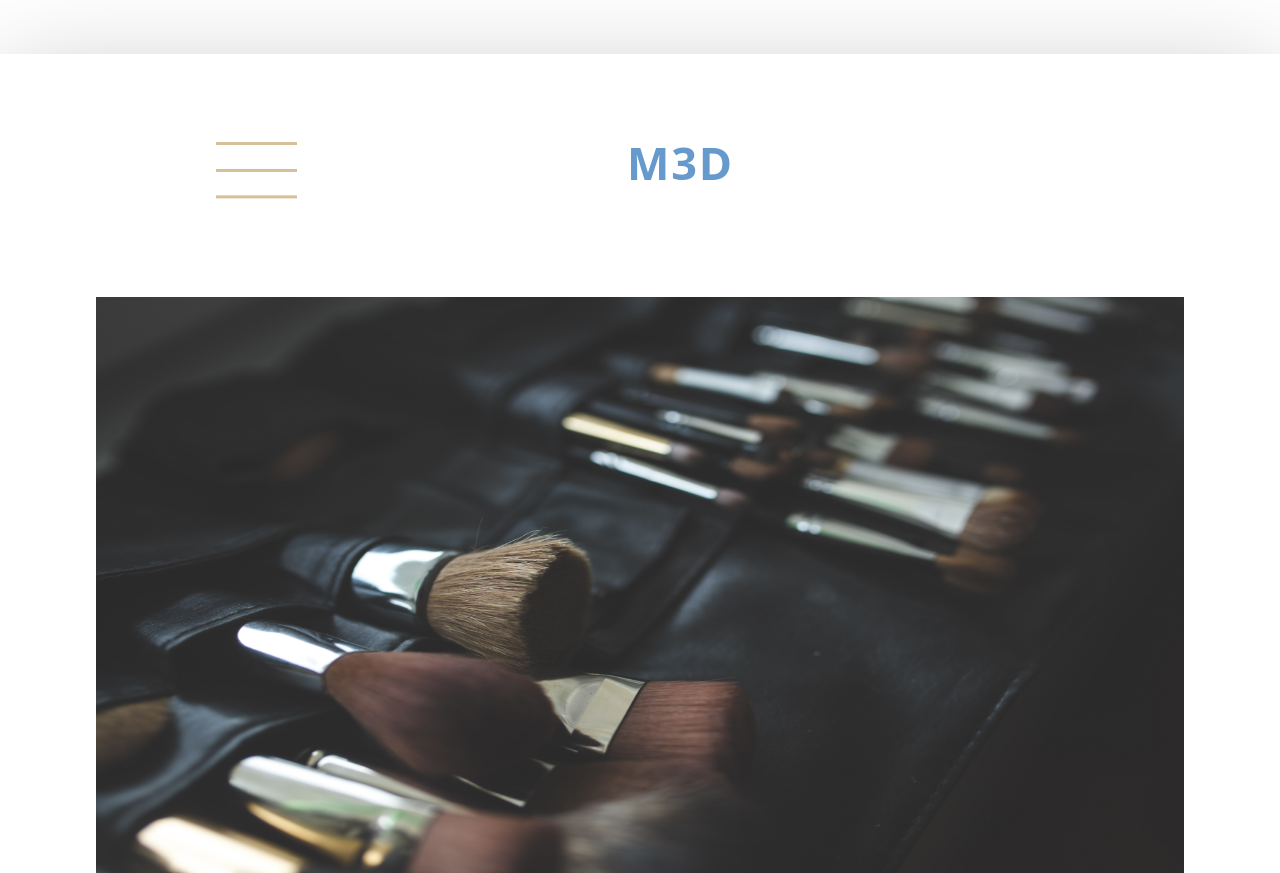
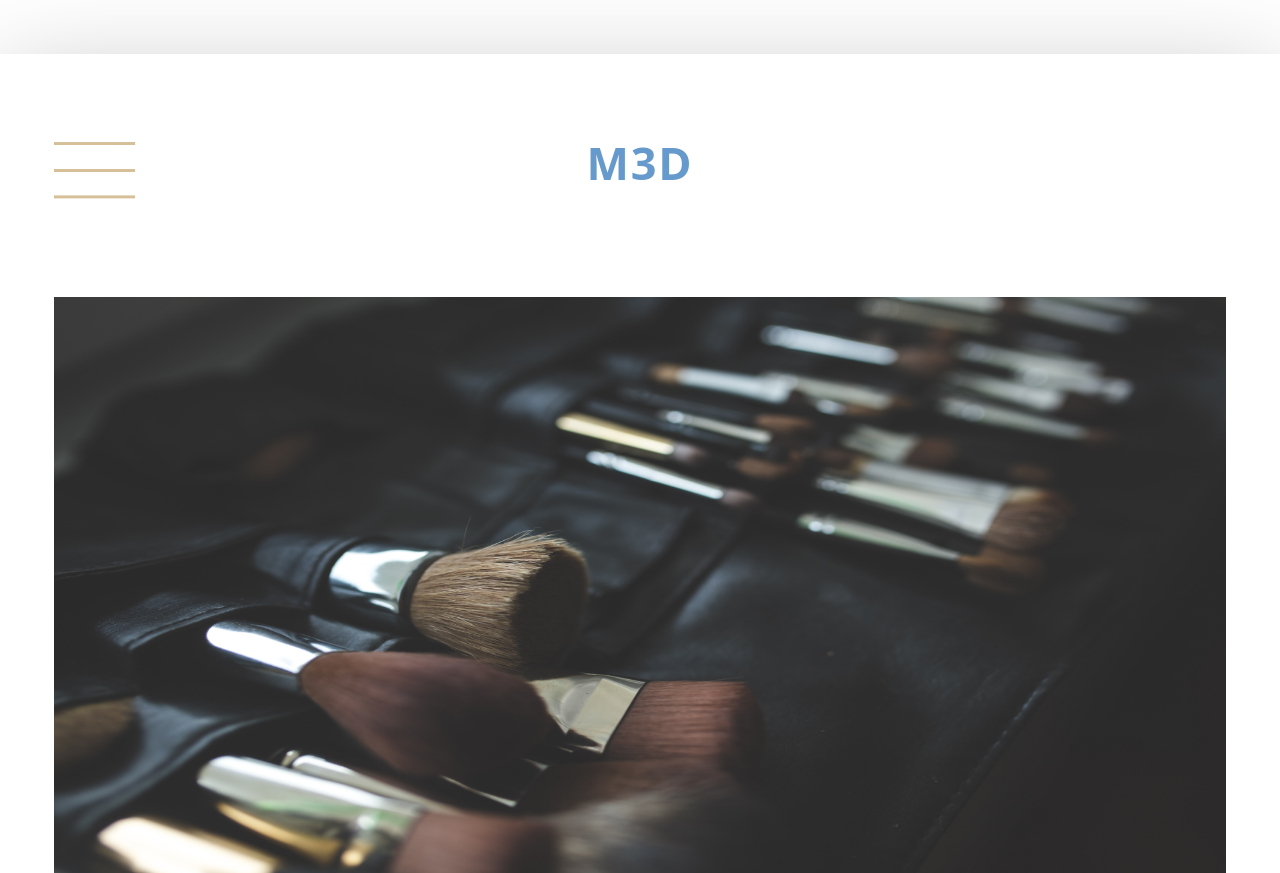
Before and after one commit to KamuiShiroPL/m3d, a website: page index.html in a window 1280 px wide. Shown: the top 873 px of the page. Drawn offline with Linux system fonts and the light colour scheme.

Commit message:
Fix footer elements proportions. Fix width and centering

```diff
--- a/index.html
+++ b/index.html
@@ -14,8 +14,7 @@
     <!-- main flex container -->
     <body class="container">
 
-
-        <header class="header u-margin-bottom-small">
+        <header class="header u-margin-bottom-small margin-section">
 
                 <div class="header__menu">
                     <button class="nav-btn"></button>
@@ -33,10 +32,10 @@
 
         </header>
 
-        <div class="baner u-margin-bottom-medium">
+        <div class="baner u-margin-bottom-medium margin-section">
         </div>
 
-        <div class="contest">
+        <div class="contest margin-section">
 
                 <div class="contest__text-box">
 
@@ -64,7 +63,7 @@
 
         </div>
 
-        <footer class="footer">
+        <footer class="footer margin-section">
 
             <div class="footer__top">
                     <div class="onlineshop">
@@ -87,6 +86,5 @@
 
         </footer>
 
-        </div>
     </body>
 </html>
--- a/sass/_header.scss
+++ b/sass/_header.scss
@@ -2,6 +2,7 @@
 .header {
 
     &__menu {
+        flex-basis: 33%;
         .nav-btn {
             border: none;
             border-radius: 0;
@@ -34,6 +35,9 @@
 
     // Temporary Logo
     &__logo {
+        flex-basis: 33%;
+        display: flex;
+        justify-content: center;
 
         p {
 
@@ -45,6 +49,6 @@
     }
 
     &__empty {
-
+        flex-basis: 33%;
     }
 }
--- a/sass/_layout.scss
+++ b/sass/_layout.scss
@@ -12,11 +12,8 @@
 }
 
 .header {
-    margin-left: 7rem;
-    margin-right: 7rem;
     font-size: 1.4rem;
     height: 12rem;
-    padding: 5rem;
     background-color: #fff;
     border-bottom: var(--line);
 
@@ -30,9 +27,6 @@
     background-image:url(../img/baner.jpg);
     background-size: 100% 100%;
     height: 32rem;
-    width: 85vw;
-    margin: auto;
-
 }
 
 .contest {
--- a/sass/utilities.scss
+++ b/sass/utilities.scss
@@ -1,3 +1,6 @@
 .u-margin-bottom-small { margin-bottom: 1.5rem !important; }
 .u-margin-bottom-medium { margin-bottom: 4rem !important; }
 .u-margin-bottom-big { margin-bottom: 8rem !important; }
+
+// Margin for flex container sections
+.margin-section {margin-left: 3rem; margin-right: 3rem;}
```
Also changed, not shown: css/style.css.
